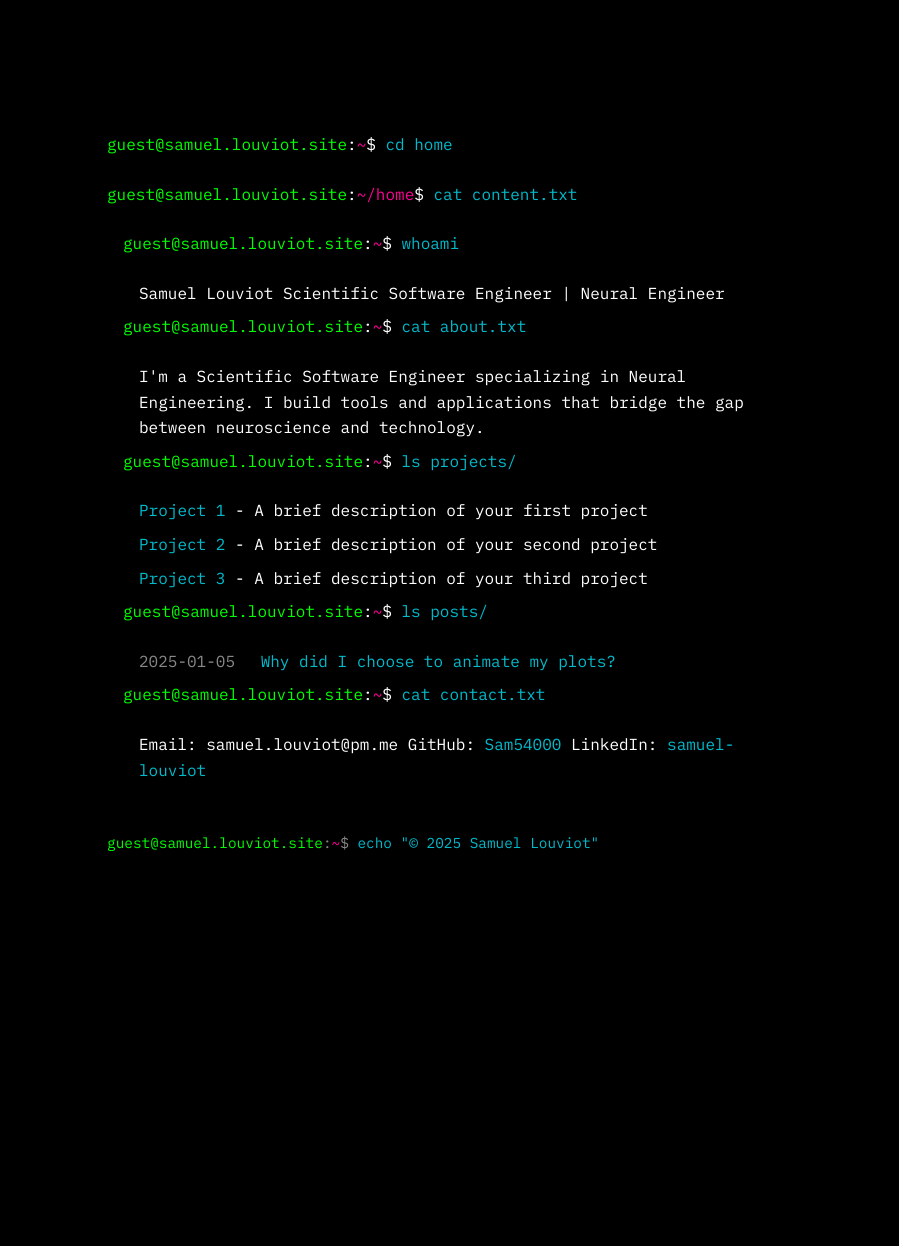
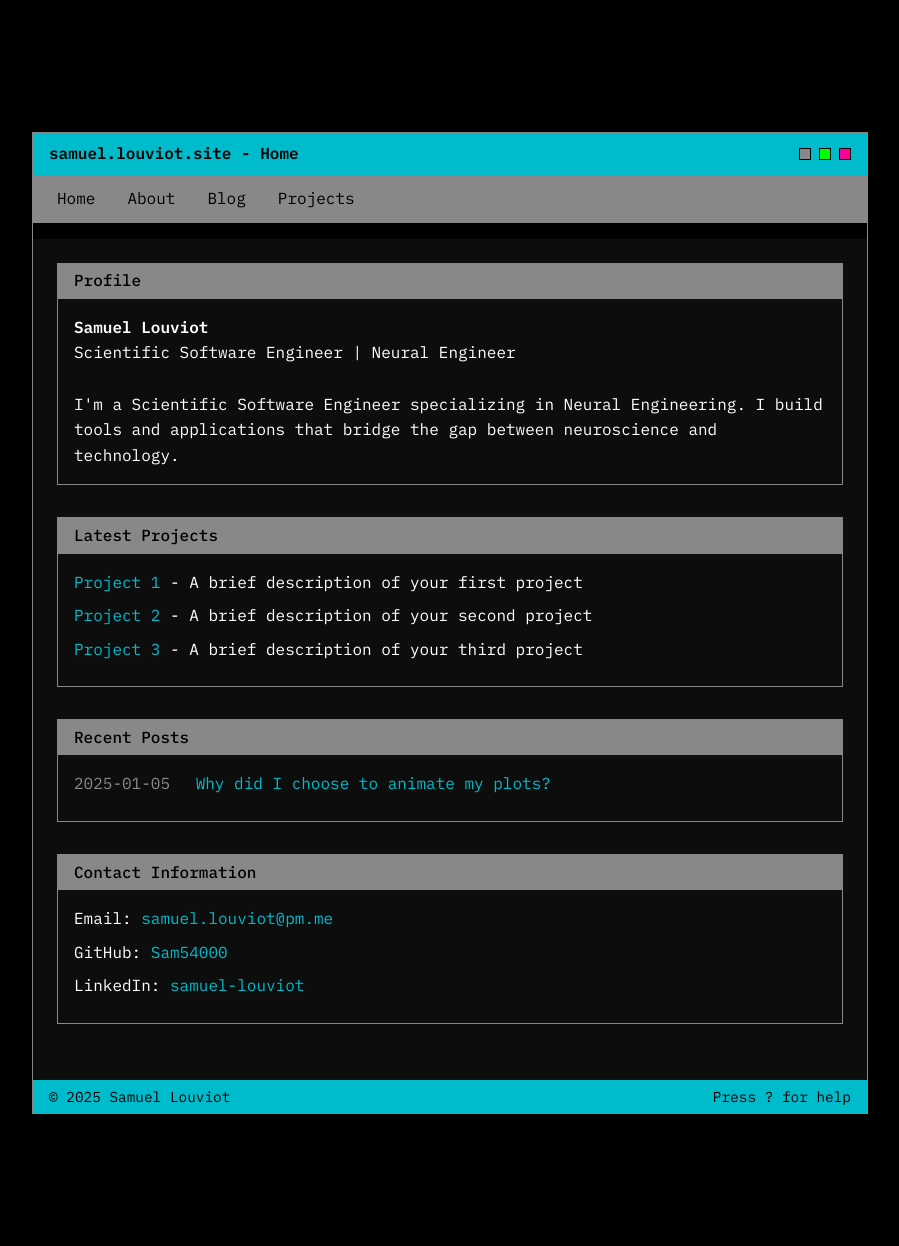
Before and after one commit to Sam54000/Sam54000.github.io, a Jekyll site: the page built from index.markdown, in a window 1280 px wide. Shown: the whole page, without its empty margins (190-1089 px from the left). Built offline with Jekyll 4.4.1, drawn with Linux system fonts in a browser that asks for light colours; before the commit the page ends 1010 px from its top, so only the background shows below that.

Commit message:
update layout

```diff
--- a/_layouts/terminal.html
+++ b/_layouts/terminal.html
@@ -31,28 +31,71 @@
             color: var(--fg);
             line-height: 1.6;
             padding: 2rem;
-            max-width: 750px;
+            max-width: 900px;
             margin: 100px auto;
         }
 
-        .terminal-window {
-            margin-bottom: 2rem;
+        .tui-window {
+            border: 1px solid var(--gray);
+            border-radius: 0px;
+            overflow: hidden;
         }
 
-        .command-block {
-            margin-bottom: 1.5rem;
+        .tui-titlebar {
+            background-color: var(--blue);
+            color: var(--bg);
+            padding: 0.5rem 1rem;
+            font-weight: bold;
+            display: flex;
+            justify-content: space-between;
+            align-items: center;
         }
 
-        .prompt {
-            color: var(--green);
+        .tui-titlebar-buttons {
+            display: flex;
+            gap: 0.5rem;
         }
 
-        .path {
-            color: var(--pink);
+        .tui-button {
+            width: 12px;
+            height: 12px;
+            border-radius: 0px;
+            border: 1px solid var(--bg);
         }
 
-        .command {
-            color: var(--blue);
+        .tui-close { background-color: var(--pink); }
+        .tui-minimize { background-color: var(--gray); }
+        .tui-maximize { background-color: var(--green); }
+
+        .tui-content {
+            padding: 1.5rem;
+            background-color: var(--bg-soft);
+        }
+
+        .tui-section {
+            margin-bottom: 2rem;
+            border: 1px solid var(--gray);
+            border-radius: 0px;
+        }
+
+        .tui-section-header {
+            background-color: var(--gray);
+            color: var(--bg);
+            padding: 0.3rem 1rem;
+            font-weight: 500;
+        }
+
+        .tui-section-content {
+            padding: 1rem;
+        }
+
+        .tui-statusbar {
+            background-color: var(--blue);
+            color: var(--bg);
+            padding: 0.3rem 1rem;
+            font-size: 0.9rem;
+            display: flex;
+            justify-content: space-between;
         }
 
         a {
@@ -73,54 +116,72 @@
             margin-bottom: 1rem;
         }
 
-        .content-block {
-            margin: 1rem 0;
-        }
-
         code {
-            background-color: var(--bg-soft);
+            background-color: var(--bg);
             padding: 0.2rem 0.4rem;
-            border-radius: 3px;
+            border-radius: 0px;
             color: var(--pink);
         }
 
         pre {
-            background-color: var(--bg-soft);
+            background-color: var(--bg);
             padding: 1rem;
-            border-radius: 5px;
+            border-radius: 0px;
             overflow-x: auto;
             margin: 1rem 0;
-        }
-
-        footer {
-            margin-top: 3rem;
-            color: var(--gray);
-            font-size: 0.9rem;
         }
 
         .command-output {
             padding-left: 1rem;
             margin: 0.5rem 0;
         }
+
+        .tui-menu {
+            display: flex;
+            gap: 1rem;
+            padding: 0.5rem 1rem;
+            background-color: var(--gray);
+            margin-bottom: 1rem;
+        }
+
+        .tui-menu a {
+            color: var(--bg);
+            text-decoration: none;
+            padding: 0.2rem 0.5rem;
+        }
+
+        .tui-menu a:hover {
+            background-color: var(--bg);
+            color: var(--gray);
+        }
     </style>
 </head>
 <body>
-    <div class="terminal-window">
-        <div class="command-block">
-            <span class="prompt">guest@samuel.louviot.site</span>:<span class="path">~</span>$ <span class="command">cd {{ page.title | downcase }}</span>
+    <div class="tui-window">
+        <div class="tui-titlebar">
+            <div>samuel.louviot.site - {{ page.title }}</div>
+            <div class="tui-titlebar-buttons">
+                <div class="tui-button tui-minimize"></div>
+                <div class="tui-button tui-maximize"></div>
+                <div class="tui-button tui-close"></div>
+            </div>
         </div>
-        <div class="command-block">
-            <span class="prompt">guest@samuel.louviot.site</span>:<span class="path">~/{{ page.title | downcase }}</span>$ <span class="command">cat content.txt</span>
+
+        <div class="tui-menu">
+            <a href="/">Home</a>
+            <a href="/about">About</a>
+            <a href="/blog">Blog</a>
+            <a href="/projects">Projects</a>
         </div>
-        <div class="command-output">
+
+        <div class="tui-content">
             {{ content }}
         </div>
+
+        <div class="tui-statusbar">
+            <div>© {{ site.time | date: '%Y' }} Samuel Louviot</div>
+            <div>Press ? for help</div>
+        </div>
     </div>
-
-    <footer>
-        <div class="command-block">
-            <span class="prompt">guest@samuel.louviot.site</span>:<span class="path">~</span>$ <span class="command">echo "© {{ site.time | date: '%Y' }} Samuel Louviot"</span>
-        </div>
-    </footer>
 </body>
 </html>
--- a/index.markdown
+++ b/index.markdown
@@ -6,56 +6,60 @@ layout: terminal
 title: Home
 ---
 
-<div class="command-block">
-    <span class="prompt">guest@samuel.louviot.site</span>:<span class="path">~</span>$ <span class="command">whoami</span>
-</div>
-<div class="command-output">
-Samuel Louviot
-Scientific Software Engineer | Neural Engineer
+<div class="tui-section">
+    <div class="tui-section-header">
+        Profile
+    </div>
+    <div class="tui-section-content">
+        <strong>Samuel Louviot</strong>
+        <br>
+        Scientific Software Engineer | Neural Engineer
+        <br><br>
+        I'm a Scientific Software Engineer specializing in Neural Engineering. I build tools and applications that bridge the gap between neuroscience and technology.
+    </div>
 </div>
 
-<div class="command-block">
-    <span class="prompt">guest@samuel.louviot.site</span>:<span class="path">~</span>$ <span class="command">cat about.txt</span>
-</div>
-<div class="command-output">
-I'm a Scientific Software Engineer specializing in Neural Engineering. I build tools and applications that bridge the gap between neuroscience and technology.
+<div class="tui-section">
+    <div class="tui-section-header">
+        Latest Projects
+    </div>
+    <div class="tui-section-content">
+        {% for project in site.data.projects limit:3 %}
+        <div class="project-item">
+            <span class="project-name"><a href="{{ project.url }}">{{ project.name }}</a></span>
+            <span class="project-desc">- {{ project.description }}</span>
+        </div>
+        {% endfor %}
+    </div>
 </div>
 
-<div class="command-block">
-    <span class="prompt">guest@samuel.louviot.site</span>:<span class="path">~</span>$ <span class="command">ls projects/</span>
-</div>
-<div class="command-output">
-{% for project in site.data.projects limit:3 %}
-<div class="project-item">
-    <span class="project-name"><a href="{{ project.url }}">{{ project.name }}</a></span>
-    <span class="project-desc">- {{ project.description }}</span>
-</div>
-{% endfor %}
+<div class="tui-section">
+    <div class="tui-section-header">
+        Recent Posts
+    </div>
+    <div class="tui-section-content">
+        {% for post in site.posts limit:5 %}
+        <div class="post-item">
+            <span class="post-date">{{ post.date | date: "%Y-%m-%d" }}</span>
+            <span class="post-title"><a href="{{ post.url }}">{{ post.title }}</a></span>
+        </div>
+        {% endfor %}
+    </div>
 </div>
 
-<div class="command-block">
-    <span class="prompt">guest@samuel.louviot.site</span>:<span class="path">~</span>$ <span class="command">ls posts/</span>
-</div>
-<div class="command-output">
-{% for post in site.posts limit:5 %}
-<div class="post-item">
-    <span class="post-date">{{ post.date | date: "%Y-%m-%d" }}</span>
-    <span class="post-title"><a href="{{ post.url }}">{{ post.title }}</a></span>
-</div>
-{% endfor %}
-</div>
-
-<div class="command-block">
-    <span class="prompt">guest@samuel.louviot.site</span>:<span class="path">~</span>$ <span class="command">cat contact.txt</span>
-</div>
-<div class="command-output">
-Email: samuel.louviot@pm.me
-GitHub: <a href="https://github.com/Sam54000">Sam54000</a>
-LinkedIn: <a href="https://www.linkedin.com/in/samuel-louviot">samuel-louviot</a>
+<div class="tui-section">
+    <div class="tui-section-header">
+        Contact Information
+    </div>
+    <div class="tui-section-content">
+        <div class="contact-item">Email: <a href="mailto:samuel.louviot@pm.me">samuel.louviot@pm.me</a></div>
+        <div class="contact-item">GitHub: <a href="https://github.com/Sam54000">Sam54000</a></div>
+        <div class="contact-item">LinkedIn: <a href="https://www.linkedin.com/in/samuel-louviot">samuel-louviot</a></div>
+    </div>
 </div>
 
 <style>
-.project-item, .post-item {
+.project-item, .post-item, .contact-item {
     margin-bottom: 0.5rem;
 }
 
@@ -67,3 +71,12 @@ LinkedIn: <a href="https://www.linkedin.com/in/samuel-louviot">samuel-louviot</a
 .project-name, .post-title {
     color: var(--blue);
 }
+
+.project-desc {
+    color: var(--fg);
+}
+
+.contact-item a {
+    color: var(--blue);
+}
+</style>
```
